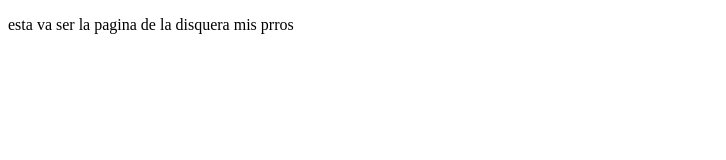
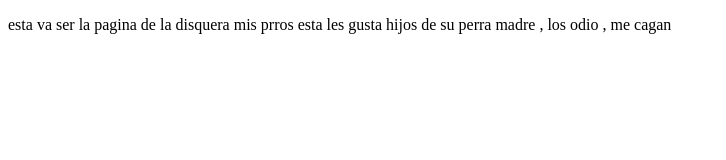
Before and after one commit to Uballl/proyectoDemoCursoPrework, a plain HTML site: page index.html in a window 1280 px wide. Shown: the whole page, without its empty margins (0-726 px from the left). Drawn offline with Linux system fonts and the light colour scheme.

Commit message:
agregamos cambios a noble recors k verga

```diff
--- a/index.html
+++ b/index.html
@@ -7,6 +7,6 @@
     <title>NOBLE RECORDS</title>
 </head>
 <body>
-    <P> esta va ser la pagina de la disquera mis prros</P>
+    <P> esta va ser la pagina de la disquera mis prros esta les gusta hijos de su perra madre , los odio , me cagan </P>
 </body>
 </html>
```
